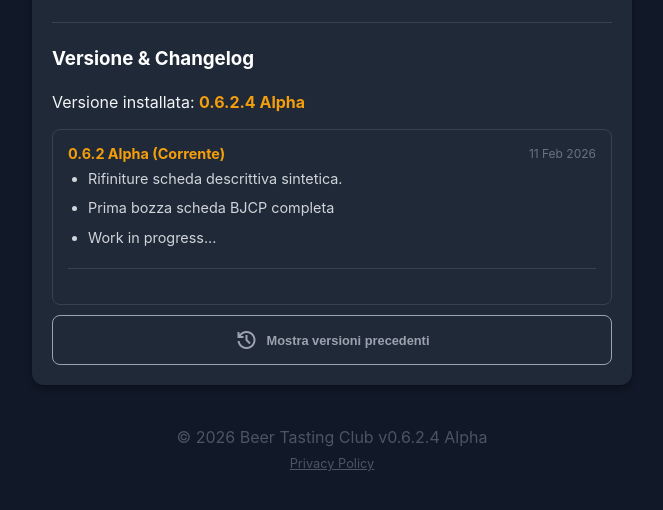
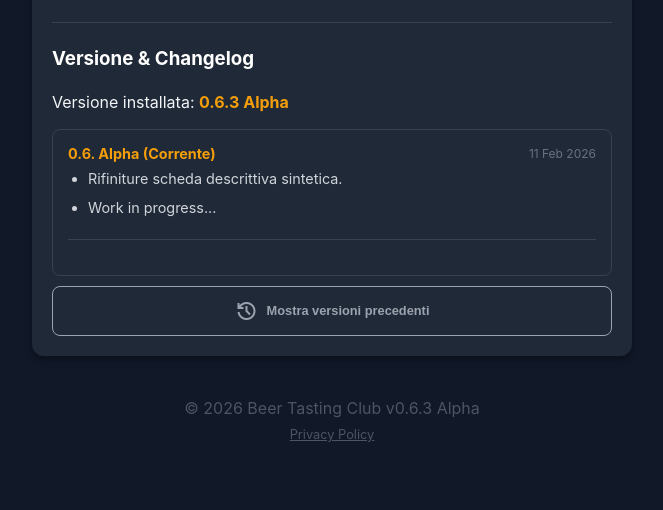
Before and after one commit to race612/Beer-Tasting-Club, a plain HTML site: page info.html in a window 1280 px wide. Shown: the part 1778-2288 px from the top of the page, without its empty margins (308-971 px from the left). Drawn offline with nearby package versions, Linux system fonts and the light colour scheme.

Commit message:
Updated Changelog

```diff
--- a/changelog.json
+++ b/changelog.json
@@ -1,12 +1,21 @@
 [
     {
         "_comment":"modificare versione in js/config.js e cambiare CACHE_NAME in sw.js",
+        "version": "0.6. Alpha",
+        "date": "11 Feb 2026",
+        "changes": [
+            "Rifiniture scheda descrittiva sintetica.",
+            "Work in progress..."
+        ]
+    },
+    {
         "version": "0.6.2 Alpha",
         "date": "11 Feb 2026",
         "changes": [
             "Rifiniture scheda descrittiva sintetica.",
-            "Prima bozza scheda BJCP completa",
-            "Work in progress..."
+            "Prima bozza scheda BJCP completa.",
+            "Aggiunta licenza e aggiornato Readme.",
+            "Aggiornamento pagina Info"
         ]
     },
     {
--- a/info.html
+++ b/info.html
@@ -69,7 +69,7 @@
                 </p>
             </div>
 
-            <a href="https://github.com/mirkocaiani/Beer-Tasting-Club" target="_blank" class="github-btn">
+            <a href="https://github.com/race612/Beer-Tasting-Club" target="_blank" class="github-btn">
                 <img src="https://github.githubassets.com/images/modules/logos_page/GitHub-Mark.png" width="24" height="24" alt="GH" style="filter: invert(1);">
                 Vedi su GitHub
             </a>
@@ -172,7 +172,7 @@
                 const createReleaseHTML = (item, isLatest = false) => {
                     const color = isLatest ? 'var(--primary-color)' : '#9ca3af';
                     return `
-                        <div class="release-item" style="margin-bottom: 20px; ${!isLatest ? 'display:none;' : ''}">
+                        <div class="release-item" style="margin-bottom: 20px; animation: fadeIn 0.5s;">
                             <div style="display:flex; justify-content:space-between; align-items:center; margin-bottom:5px;">
                                 <h4 style="margin:0; color:${color};">${item.version}${isLatest ? ' (Corrente)' : ''}</h4>
                                 <small style="color:#6b7280;">${item.date}</small>
@@ -180,19 +180,27 @@
                             <ul style="margin-top:5px; padding-left:20px; color:#d1d5db;">
                                 ${item.changes.map(c => `<li>${c}</li>`).join('')}
                             </ul>
-                            ${isLatest ? '<hr style="border-color:#374151; margin:15px 0;">' : ''}
+                            <hr style="border-color:#374151; margin:15px 0;">
                         </div>
                     `;
                 };
 
                 container.innerHTML += createReleaseHTML(data[0], true);
 
+                let currentIndex = 1;
+                const batchSize = 3;
+
                 if (data.length > 1) {
-                    for (let i = 1; i < data.length; i++) { container.innerHTML += createReleaseHTML(data[i], false); }
                     btnHistory.style.display = 'flex';
                     btnHistory.addEventListener('click', () => {
-                        container.querySelectorAll('.release-item').forEach(item => item.style.display = 'block');
-                        btnHistory.style.display = 'none';
+                        const nextBatch = data.slice(currentIndex, currentIndex + batchSize);
+                        nextBatch.forEach(item => {
+                            container.insertAdjacentHTML('beforeend', createReleaseHTML(item, false));
+                        });
+                        currentIndex += batchSize;
+                        if (currentIndex >= data.length) {
+                            btnHistory.style.display = 'none';
+                        }
                     });
                 }
             } catch (error) {
--- a/js/config.js
+++ b/js/config.js
@@ -1,2 +1,2 @@
 // js/config.js
-export const APP_VERSION = '0.6.2.4 Alpha';
+export const APP_VERSION = '0.6.3 Alpha';
--- a/sw.js
+++ b/sw.js
@@ -1,6 +1,6 @@
 // sw.js
 // IMPORTANTE: Cambia questa stringa ad ogni rilascio per forzare l'aggiornamento sugli utenti
-const CACHE_NAME = 'btc-cache-v0.6.2.4-alpha';
+const CACHE_NAME = 'btc-cache-v0.6.3-alpha';
 
 const ASSETS_TO_CACHE = [
   './',
```
